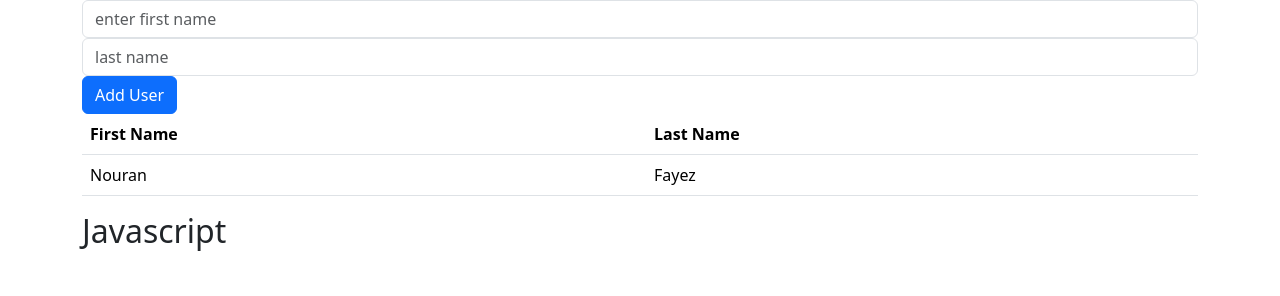
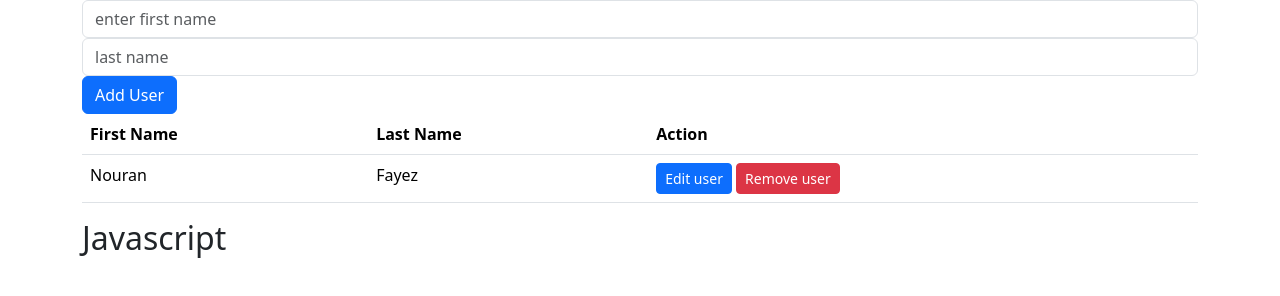
Before and after one commit to NouranFayez/Web-Design-Creativa-24-sept, a plain HTML site: page session16/index.html in a window 1280 px wide. Drawn offline with nearby package versions, Linux system fonts and the light colour scheme.

Commit message:
session16

```diff
--- a/session16/index.html
+++ b/session16/index.html
@@ -81,11 +81,16 @@
         <tr>
             <th>First Name</th>
             <th>Last Name</th>
+            <th>Action</th>
         </tr>
         <tbody>
             <tr>
                 <td>Nouran</td>
                 <td>Fayez</td>
+                <td>
+                    <button class="btn btn-sm btn-primary">Edit user</button>
+                    <button class="btn btn-sm btn-danger">Remove user</button>
+                </td>
             </tr>
         </tbody>
 
```
